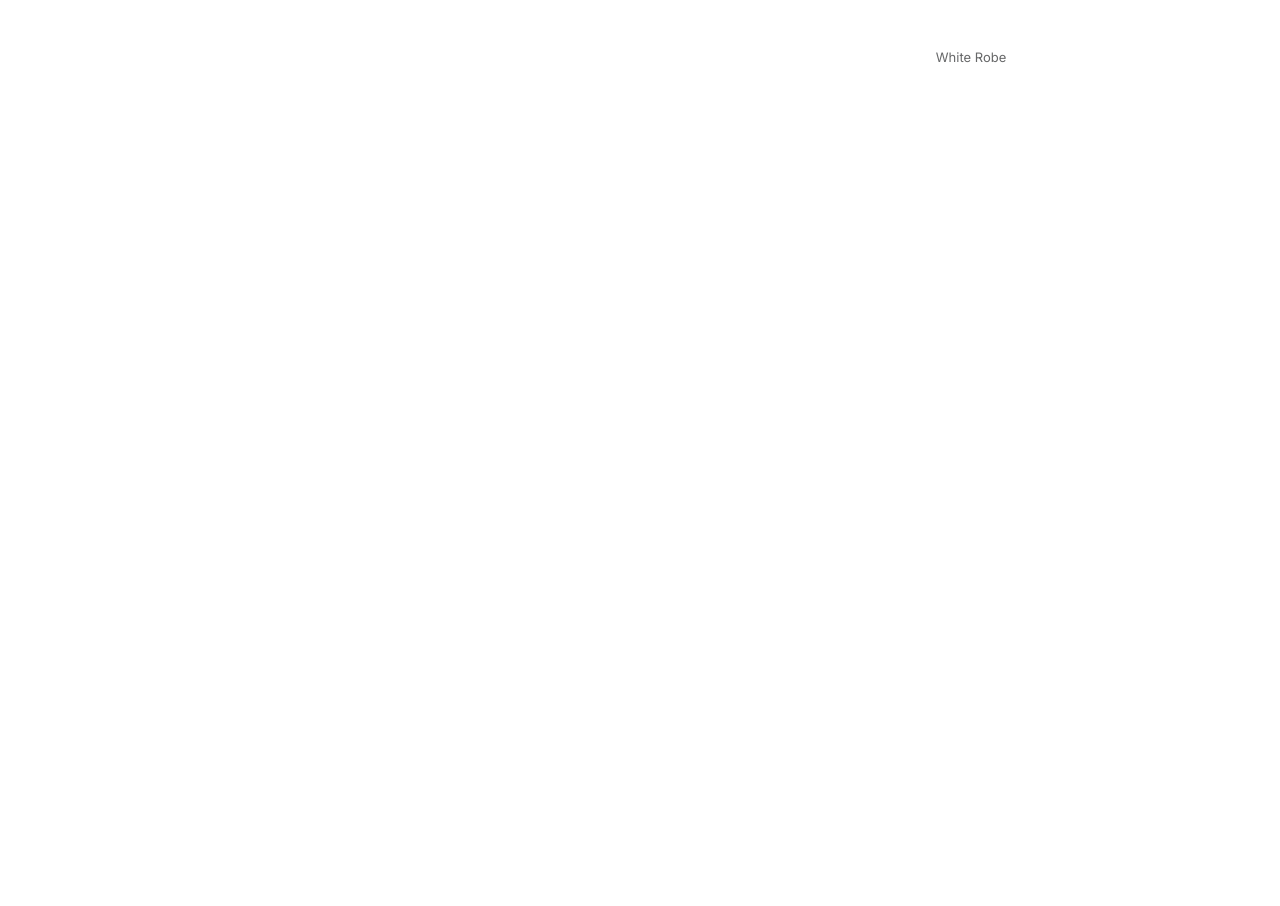
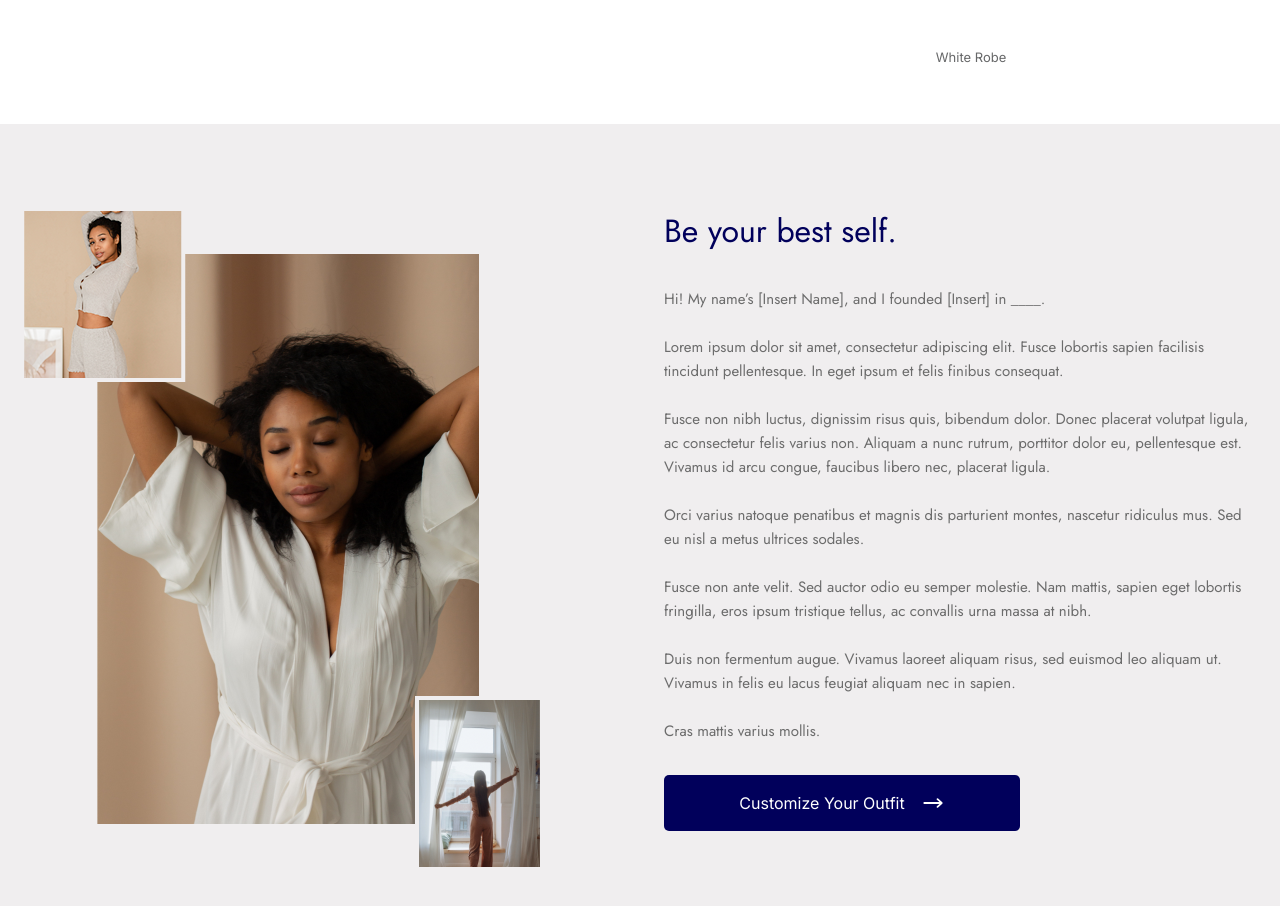
Before and after one commit to donerducktales/byteex-test-task, a Next.js app: page / in a window 1280 px wide. Shown: the part 1720-2626 px from the top of the page. Before the commit the page ends 1844 px from the top, so only its background shows below. Built offline with nearby package versions, Linux system fonts and the light colour scheme.

Commit message:
The AboutSection has been completed. Everything is the same as the previous section

```diff
--- a/src/app/page.tsx
+++ b/src/app/page.tsx
@@ -1,3 +1,4 @@
+import AboutSection from "@/layouts/AboutSection/AboutSection";
 import BenefitSection from "@/layouts/BenefitSection/BenefitSection";
 import HeroSection from "@/layouts/HeroSection/HeroSection";
 import ReviewSection from "@/layouts/ReviewSection/ReviewSection";
@@ -8,6 +9,7 @@ export default function Home() {
          <HeroSection />
          <ReviewSection />
          <BenefitSection />
+         <AboutSection />
       </main>
    );
 }
--- /dev/null
+++ b/src/layouts/AboutSection/AboutSection.tsx
@@ -0,0 +1,73 @@
+"use client"
+
+import { inter } from "@/assets/fonts"
+import useViewPortSize from "@/hooks/useViewPortSize"
+import { ArrowLongRightIcon } from "@heroicons/react/20/solid"
+import Image from "next/image"
+
+export default function AboutSection() {
+   const windowWidth = useViewPortSize();
+
+   return (
+      <section className={`w-full flex flex-col items-center px-5 bg-primaryLightGrey ${'aboutSection'}`}>
+         <div className={`w-full max-w-[1324px] flex flex-row justify-between mt-[83px] mb-[56px] gap-12 ${'aboutSectionWrapper'}`}>
+            {
+               windowWidth.width > 1024 &&
+               <div className={`w-full ${'aboutSectionImage'}`}>
+                  <Image
+                     src={'/aboutSection/about-section-main-photo.png'}
+                     alt="about section main photo"
+                     width={524}
+                     height={664}
+                     unoptimized={true}
+                  />
+               </div>
+            }
+            <div className={`flex flex-col lg:items-start items-center w-full ${'aboutSectionCol'}`}>
+               <h1 className={`text-[2rem] text-primaryDarkBlue tracking-[4%] mb-8 ${'aboutSectionColHeader'}`}>
+                  Be your best self.
+               </h1>
+               {
+                  windowWidth.width <= 1024 &&
+                  <div className={`w-full flex justify-center max-lg:mb-12 ${'aboutSectionImage'}`}>
+                     <Image
+                        src={'/aboutSection/about-section-main-photo.png'}
+                        alt="about section main photo"
+                        width={524}
+                        height={664}
+                        unoptimized={true}
+                     />
+                  </div>
+               }
+               <div className={`flex flex-col gap-6 text-[0.938rem] tracking-[3%] leading-6 text-secondaryGrey mb-8 ${'aboutSectionColText'}`}>
+                  <p>
+                     Hi! My name’s [Insert Name], and I founded [Insert] in ____.
+                  </p>
+                  <p>
+                     Lorem ipsum dolor sit amet, consectetur adipiscing elit. Fusce lobortis sapien facilisis tincidunt pellentesque. In eget ipsum et felis finibus consequat.
+                  </p>
+                  <p>
+                     Fusce non nibh luctus, dignissim risus quis, bibendum dolor. Donec placerat volutpat ligula, ac consectetur felis varius non. Aliquam a nunc rutrum, porttitor dolor eu, pellentesque est. Vivamus id arcu congue, faucibus libero nec, placerat ligula.
+                  </p>
+                  <p>
+                     Orci varius natoque penatibus et magnis dis parturient montes, nascetur ridiculus mus. Sed eu nisl a metus ultrices sodales.
+                  </p>
+                  <p>
+                     Fusce non ante velit. Sed auctor odio eu semper molestie. Nam mattis, sapien eget lobortis fringilla, eros ipsum tristique tellus, ac convallis urna massa at nibh.
+                  </p>
+                  <p>
+                     Duis non fermentum augue. Vivamus laoreet aliquam risus, sed euismod leo aliquam ut. Vivamus in felis eu lacus feugiat aliquam nec in sapien.
+                  </p>
+                  <p>
+                     Cras mattis varius mollis.
+                  </p>
+               </div>
+               <button className={`max-w-[356px] h-[56px] w-full flex flex-row justify-center items-center bg-primaryDarkBlue text-white rounded-[5px] gap-4 ${inter.className} ${'aboutSectionColButton'}`}>
+                  Customize Your Outfit
+                  <ArrowLongRightIcon className="w-6 text-white"/>
+               </button>
+            </div>
+         </div>
+      </section>
+   )
+}
```
Also changed, not shown: public/aboutSection/about-section-main-photo.png (added).
